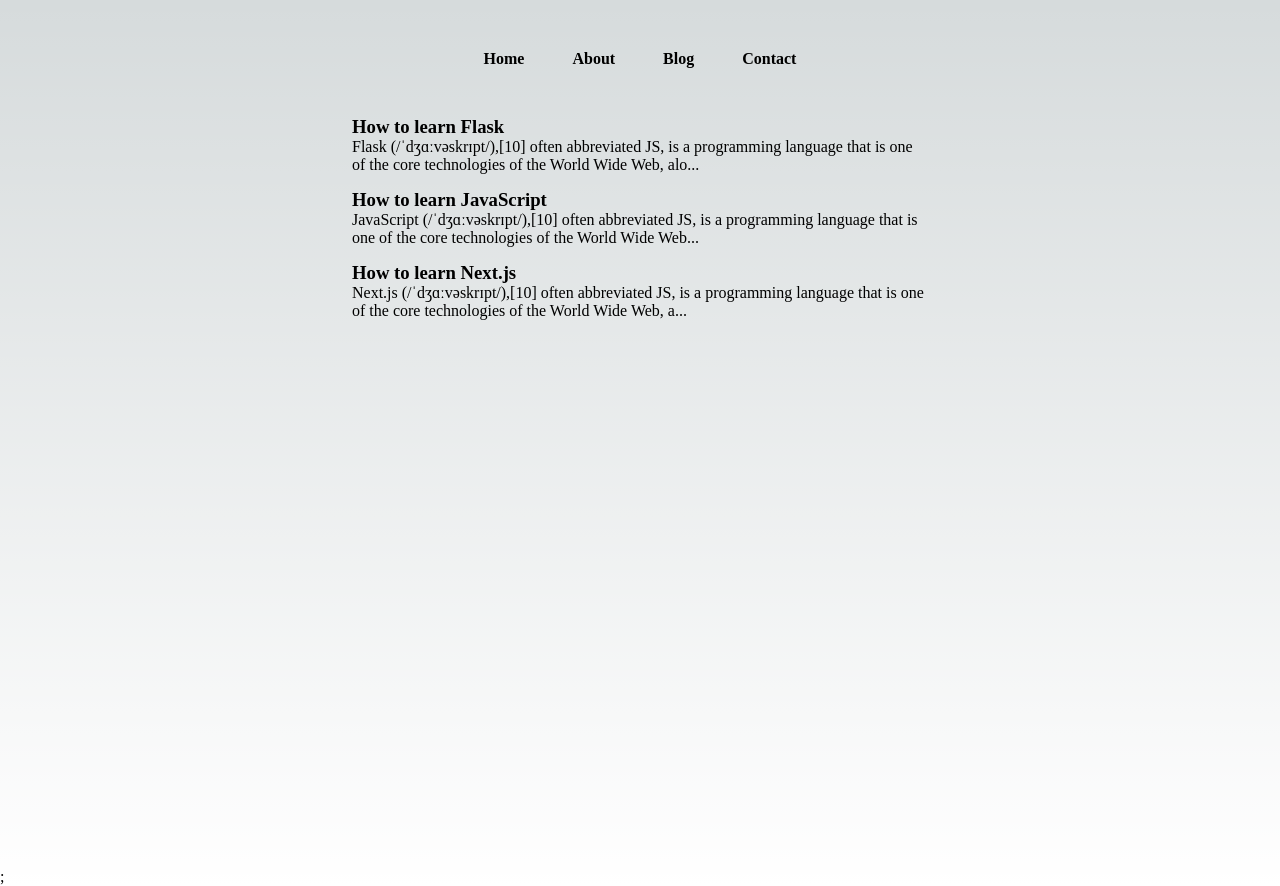
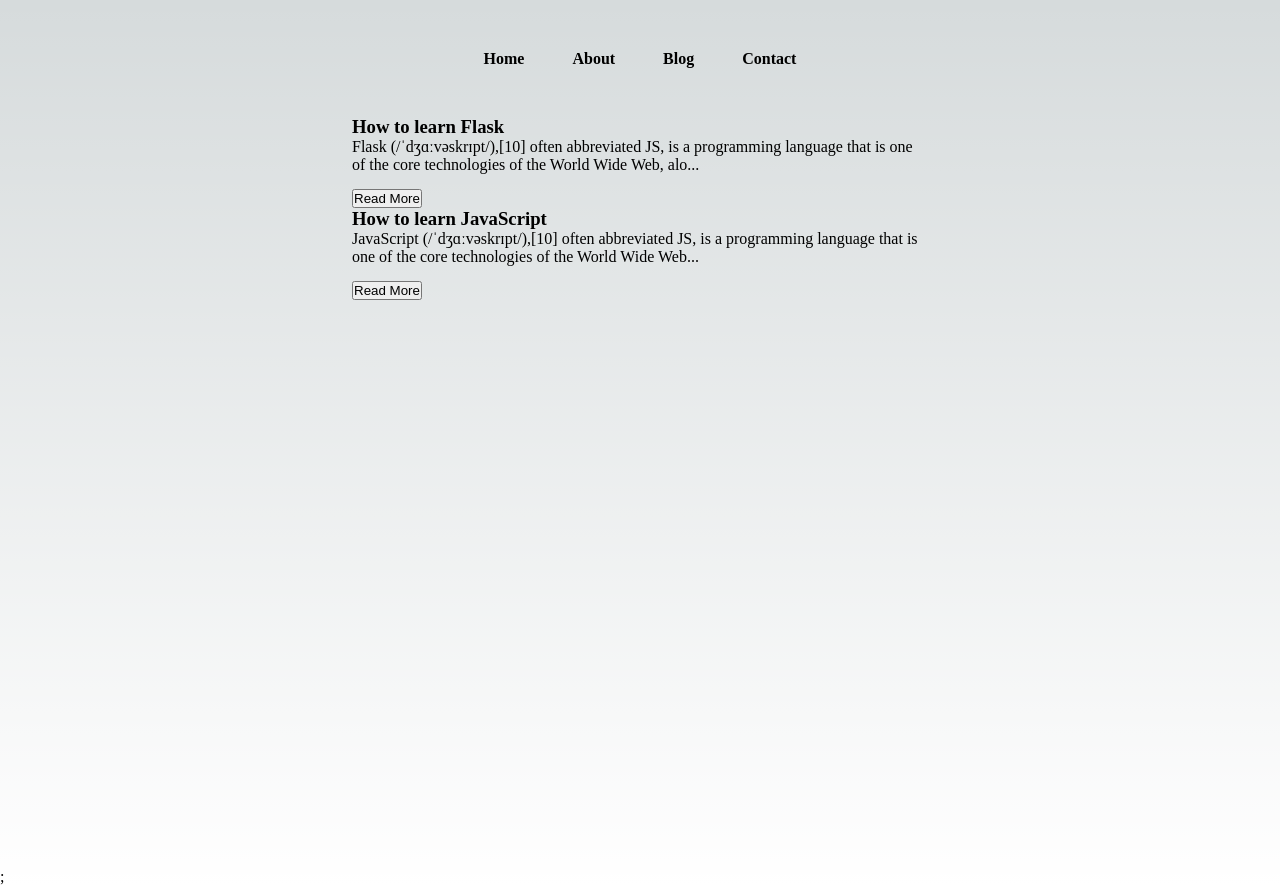
Before and after one commit to Github6432/hunting-coder-blogs, a Next.js app in the folder huntingcoder/: page /blog in a window 1280 px wide. Built offline with nearby package versions, Linux system fonts and the light colour scheme.

Commit message:
add infinte scrolling funcnalty

```diff
--- a/huntingcoder/blogdata/how-to-learn-flask.json
+++ b/huntingcoder/blogdata/how-to-learn-flask.json
@@ -2,5 +2,6 @@
     "title": "How to learn Flask",
     "content": "Flask (/ˈdʒɑːvəskrɪpt/),[10] often abbreviated JS, is a programming language that is one of the core technologies of the World Wide Web, alongside HTML and CSS.[11] Over 97% of websites use JavaScript on the client side for web page behaviour,[12] often incorporating third-party libraries.[13] All major web browsers have a dedicated JavaScript engine to execute the code on users' devices. JavaScript is a high-level, often just-in-time compiled language that conforms to the ECMAScript standard.[14] It has dynamic typing, prototype-based object-orientation, and first-class functions. It is multi-paradigm, supporting event-driven, functional, and imperative programming styles. It has application programming interfaces (APIs) for working with text, dates, regular expressions, standard data structures, and the Document Object Model (DOM). The ECMAScript standard does not include any input/output (I/O), such as networking, storage, or graphics facilities. In practice, the web browser or other runtime system provides JavaScript APIs for I/O. JavaScript engines were originally used only in web browsers, but are now core components of some servers and a variety of applications. The most popular runtime system for this usage is Node.js. Although Java and JavaScript are similar in name, syntax, and respective standard libraries, the two languages are distinct and differ greatly in design.",
     "author": "Harry bhai",
-    "slug": "how-to-learn-flask"
+    "slug": "how-to-learn-flask",
+    "metadesc": "Flask (/ˈdʒɑːvəskrɪpt/),[10] often abbreviated JS, is a programming language that is one of the core technologies of the World Wide Web, alongside HTML and CSS.[11] Over 97% of websites use JavaScript on the client side for web page behaviour,[12] often incorporating third-party libraries.[13] All major web browsers have a dedicated JavaScript engine to execute the code on users' devices. JavaScript is a high-level, often just-in-time compiled language that conforms to the ECMAScript standard.[14] It has dynamic typing, prototype-based object-orientation, and first-class functions. It is multi-paradigm, supporting event-driven, functional, and imperative programming styles. It has application programming interfaces (APIs) for working with text, dates, regular expressions, standard data structures, and the Document Object Model (DOM). The ECMAScript standard does not include any input/output (I/O), such as networking, storage, or graphics facilities. In practice, the web browser or other runtime system provides JavaScript APIs for I/O. JavaScript engines were originally used only in web browsers, but are now core components of some servers and a variety of applications. The most popular runtime system for this usage is Node.js. Although Java and JavaScript are similar in name, syntax, and respective standard libraries, the two languages are distinct and differ greatly in design."
 }
--- a/huntingcoder/blogdata/how-to-learn-javascript.json
+++ b/huntingcoder/blogdata/how-to-learn-javascript.json
@@ -2,5 +2,6 @@
     "title": "How to learn JavaScript",
     "content": "JavaScript (/ˈdʒɑːvəskrɪpt/),[10] often abbreviated JS, is a programming language that is one of the core technologies of the World Wide Web, alongside HTML and CSS.[11] Over 97% of websites use JavaScript on the client side for web page behaviour,[12] often incorporating third-party libraries.[13] All major web browsers have a dedicated JavaScript engine to execute the code on users' devices. JavaScript is a high-level, often just-in-time compiled language that conforms to the ECMAScript standard.[14] It has dynamic typing, prototype-based object-orientation, and first-class functions. It is multi-paradigm, supporting event-driven, functional, and imperative programming styles. It has application programming interfaces (APIs) for working with text, dates, regular expressions, standard data structures, and the Document Object Model (DOM). The ECMAScript standard does not include any input/output (I/O), such as networking, storage, or graphics facilities. In practice, the web browser or other runtime system provides JavaScript APIs for I/O. JavaScript engines were originally used only in web browsers, but are now core components of some servers and a variety of applications. The most popular runtime system for this usage is Node.js. Although Java and JavaScript are similar in name, syntax, and respective standard libraries, the two languages are distinct and differ greatly in design.",
     "author": "Harry bhai",
-    "slug": "how-to-learn-javascript"
+    "slug": "how-to-learn-javascript",
+    "metadesc": "JavaScript (/ˈdʒɑːvəskrɪpt/),[10] often abbreviated JS, is a programming language that is one of the core technologies of the World Wide Web, alongside HTML and CSS.[11] Over 97% of websites use JavaScript on the client side for web page behaviour,[12] often incorporating third-party libraries.[13] All major web browsers have a dedicated JavaScript engine to execute the code on users' devices. JavaScript is a high-level, often just-in-time compiled language that conforms to the ECMAScript standard.[14] It has dynamic typing, prototype-based object-orientation, and first-class functions. It is multi-paradigm, supporting event-driven, functional, and imperative programming styles. It has application programming interfaces (APIs) for working with text, dates, regular expressions, standard data structures, and the Document Object Model (DOM). The ECMAScript standard does not include any input/output (I/O), such as networking, storage, or graphics facilities. In practice, the web browser or other runtime system provides JavaScript APIs for I/O. JavaScript engines were originally used only in web browsers, but are now core components of some servers and a variety of applications. The most popular runtime system for this usage is Node.js. Although Java and JavaScript are similar in name, syntax, and respective standard libraries, the two languages are distinct and differ greatly in design."
 }
--- a/huntingcoder/blogdata/how-to-learn-nextjs.json
+++ b/huntingcoder/blogdata/how-to-learn-nextjs.json
@@ -2,5 +2,6 @@
     "title": "How to learn Next.js",
     "content": "Next.js (/ˈdʒɑːvəskrɪpt/),[10] often abbreviated JS, is a programming language that is one of the core technologies of the World Wide Web, alongside HTML and CSS.[11] Over 97% of websites use JavaScript on the client side for web page behaviour,[12] often incorporating third-party libraries.[13] All major web browsers have a dedicated JavaScript engine to execute the code on users' devices. JavaScript is a high-level, often just-in-time compiled language that conforms to the ECMAScript standard.[14] It has dynamic typing, prototype-based object-orientation, and first-class functions. It is multi-paradigm, supporting event-driven, functional, and imperative programming styles. It has application programming interfaces (APIs) for working with text, dates, regular expressions, standard data structures, and the Document Object Model (DOM). The ECMAScript standard does not include any input/output (I/O), such as networking, storage, or graphics facilities. In practice, the web browser or other runtime system provides JavaScript APIs for I/O. JavaScript engines were originally used only in web browsers, but are now core components of some servers and a variety of applications. The most popular runtime system for this usage is Node.js. Although Java and JavaScript are similar in name, syntax, and respective standard libraries, the two languages are distinct and differ greatly in design.",
     "author": "Harry bhai",
-    "slug": "how-to-learn-nextjs"
+    "slug": "how-to-learn-nextjs",
+     "metadesc": "Next.js (/ˈdʒɑːvəskrɪpt/),[10] often abbreviated JS, is a programming language that is one of the core technologies of the World Wide Web, alongside HTML and CSS.[11] Over 97% of websites use JavaScript on the client side for web page behaviour,[12] often incorporating third-party libraries.[13] All major web browsers have a dedicated JavaScript engine to execute the code on users' devices. JavaScript is a high-level, often just-in-time compiled language that conforms to the ECMAScript standard.[14] It has dynamic typing, prototype-based object-orientation, and first-class functions. It is multi-paradigm, supporting event-driven, functional, and imperative programming styles. It has application programming interfaces (APIs) for working with text, dates, regular expressions, standard data structures, and the Document Object Model (DOM). The ECMAScript standard does not include any input/output (I/O), such as networking, storage, or graphics facilities. In practice, the web browser or other runtime system provides JavaScript APIs for I/O. JavaScript engines were originally used only in web browsers, but are now core components of some servers and a variety of applications. The most popular runtime system for this usage is Node.js. Although Java and JavaScript are similar in name, syntax, and respective standard libraries, the two languages are distinct and differ greatly in design."
 }
--- a/huntingcoder/pages/api/blogs.js
+++ b/huntingcoder/pages/api/blogs.js
@@ -2,6 +2,7 @@
 export default async function handler(req, res) {
 
     let data = await fs.promises.readdir("blogdata");
+    data = data.slice(0, parseInt(req.query.count))
     let myfile;
     let allBlogs = [];
     for (let index = 0; index < data.length; index++) {
--- a/huntingcoder/pages/blog.js
+++ b/huntingcoder/pages/blog.js
@@ -1,5 +1,6 @@
 import React, { useEffect, useState } from 'react';
 import styles from '../styles/Blog.module.css'
+import InfiniteScroll from 'react-infinite-scroll-component';
 import Link from 'next/link';
 import * as fs from 'fs';
 
@@ -9,44 +10,56 @@
 
 const Blog = (props) => {
   const [blogs, setBlogs] = useState(props.allBlogs);
-  // useEffect(() => {
-  //   console.log("useeffect is running");
-  //   fetch('http://localhost:3000/api/blogs').then((a) => {
-  //     return a.json();
-  //   })
-  //     .then((parsed) => {
-  //       console.log(parsed)
-  //       setBlogs(parsed)
-  //     })
-  // }, [])
+  const [count, setCount] = useState(2)
+
+  const fetchData = async () => {
+    let d = await fetch(`http://localhost:3000/api/blogs/?count=${count + 2}`)
+    setCount(count + 2)
+    let data = await d.json()
+    setBlogs(data)
+  };
+
 
   return <div className={styles.container}>
     <main className={styles.main}>
+      <InfiniteScroll
+        dataLength={blogs.length} //This is important field to render the next data
+        next={fetchData}
+        hasMore={props.allCount !== blogs.length}
+        loader={<h4>Loading...</h4>}
+        endMessage={
+          <p style={{ textAlign: 'center' }}>
+            <b>Yay! You have seen it all</b>
+          </p>
+        }
+      >
         {blogs.map((blogitem) => {
           return <div key={blogitem.slug}>
             <Link href={`/blogpost/${blogitem.slug}`}>
               <h3 className={styles.blogItemh3}>{blogitem.title}</h3></Link>
-          <p className={styles.blogItemp}>{blogitem.content.substr(0, 140)}...</p>
-          {/* <hr /> */}
+            <p className={styles.blogItemp}>{blogitem.metadesc.substr(0, 140)}...</p>
+            <Link href={`/blogpost/${blogitem.slug}`}><button className={styles.btn}>Read More</button></Link>
           </div>
         })}
+      </InfiniteScroll>
+
     </main>
   </div>
 }
 
 export async function getStaticProps(context) {
   let data = await fs.promises.readdir("blogdata");
+  let allCount = data.length;
   let myfile;
   let allBlogs = [];
-  for (let index = 0; index < data.length; index++) {
+  for (let index = 0; index < 2; index++) {
     const item = data[index];
-      console.log(item)
     myfile = await fs.promises.readFile(('blogdata/' + item), 'utf-8')
     allBlogs.push(JSON.parse(myfile))
   }
 
   return {
-      props: { allBlogs }, // will be passed to the page component as props
+    props: { allBlogs, allCount }, // will be passed to the page component as props
   }
 }
 
```
Also changed, not shown: huntingcoder/package.json (+4 -3 lines), 1 other file (tests, documents, lock files or other folders). Lines whose indentation alone changed are shown as unchanged.
